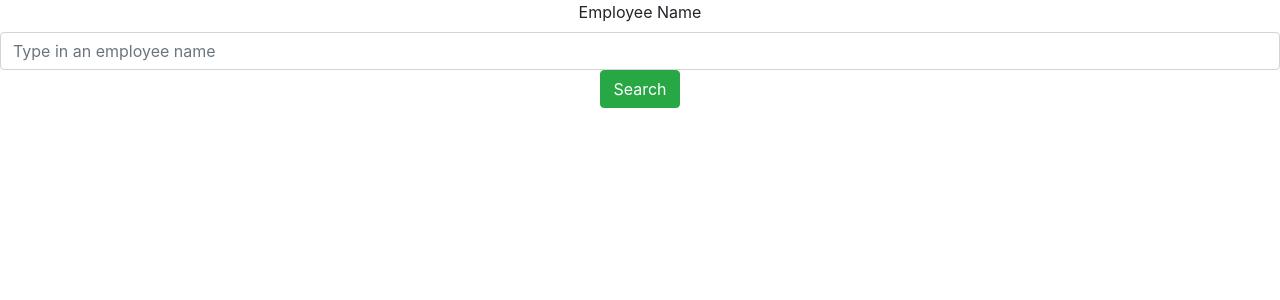
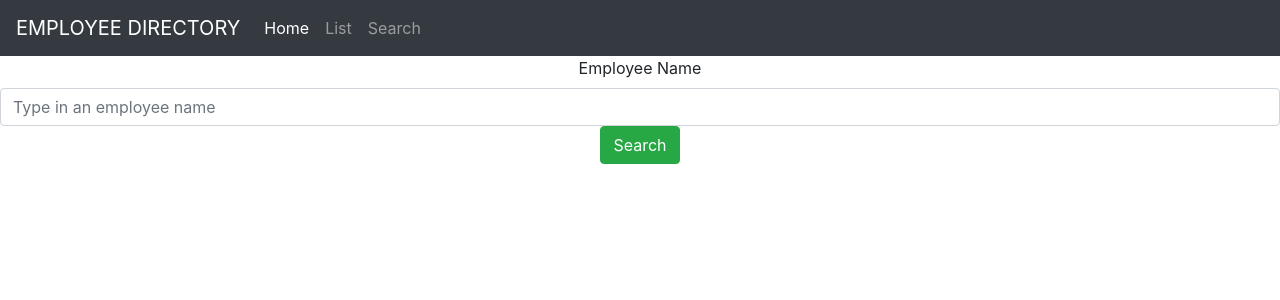
Before and after one commit to taorman75/REACT_User_Directory, a React (Create React App) app in the folder reactuserdirectory/: page / in a window 1280 px wide. Shown: the top 300 px of the page. Built offline with nearby package versions, Linux system fonts and the light colour scheme.

Commit message:
added navbar

```diff
--- a/reactuserdirectory/src/App.js
+++ b/reactuserdirectory/src/App.js
@@ -3,10 +3,12 @@
 import './App.css';
 import SearchForm from "./components/SearchForm"
 import EmployeeCard from "./components/EmployeeCard"
+import NavBar from './components/NavBar';
 
 function App() {
   return (
     <div className="App">
+     <NavBar />
      <SearchForm />
      <EmployeeCard />
     </div>
--- a/reactuserdirectory/src/components/NavBar.js
+++ b/reactuserdirectory/src/components/NavBar.js
@@ -0,0 +1,29 @@
+import React from "react";
+
+
+function NavBar() {
+    return (
+        <nav className="navbar navbar-expand-lg navbar-dark bg-dark">
+        <a className="navbar-brand" href="#">EMPLOYEE DIRECTORY</a>
+        <button className="navbar-toggler" type="button" data-toggle="collapse" data-target="#navbarNav" aria-controls="navbarNav" aria-expanded="false" aria-label="Toggle navigation">
+          <span className="navbar-toggler-icon"></span>
+        </button>
+        <div className="collapse navbar-collapse" id="navbarNav">
+          <ul className="navbar-nav">
+            <li className="nav-item active">
+              <a class="nav-link" href="#">Home <span className="sr-only">(current)</span></a>
+            </li>
+            <li className="nav-item">
+              <a className="nav-link" href="#">List</a>
+            </li>
+            <li className="nav-item">
+              <a className="nav-link" href="#">Search</a>
+            </li>
+
+          </ul>
+        </div>
+      </nav>
+    );
+
+}
+export default NavBar;
```
